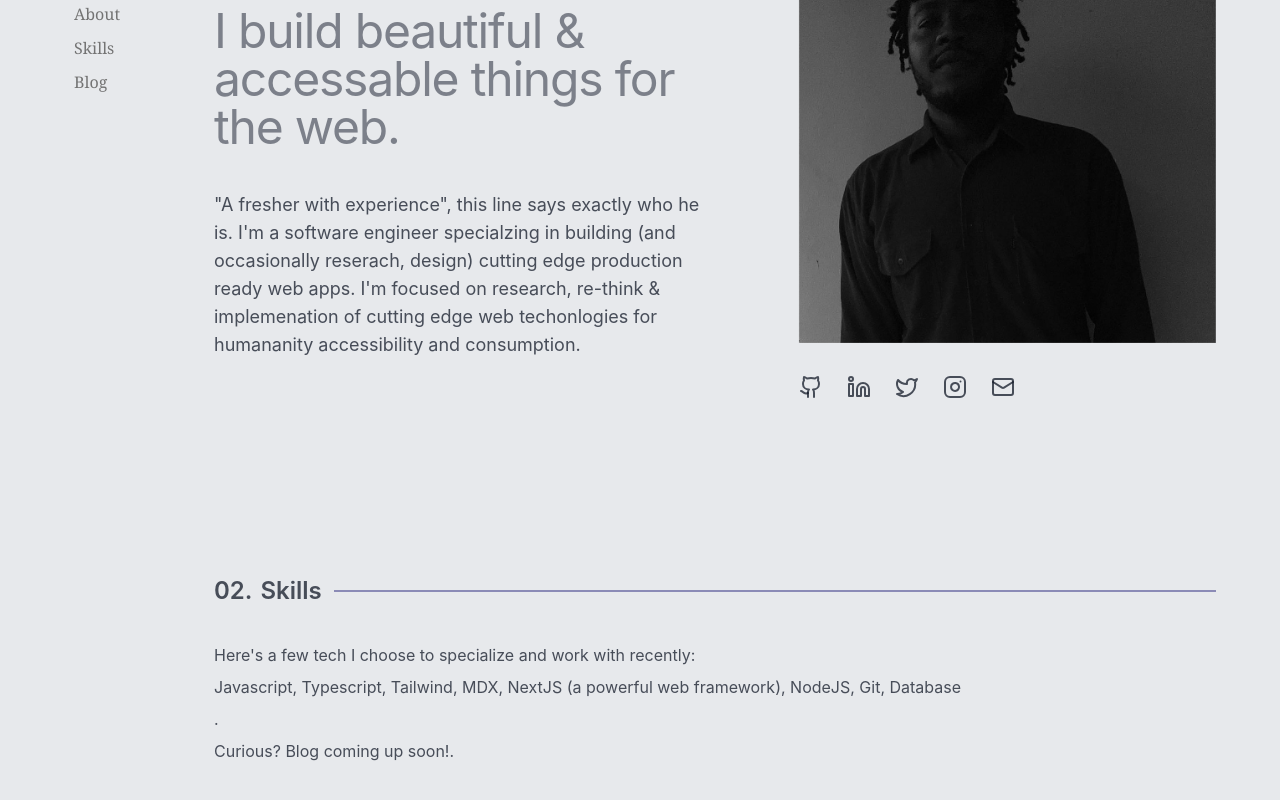
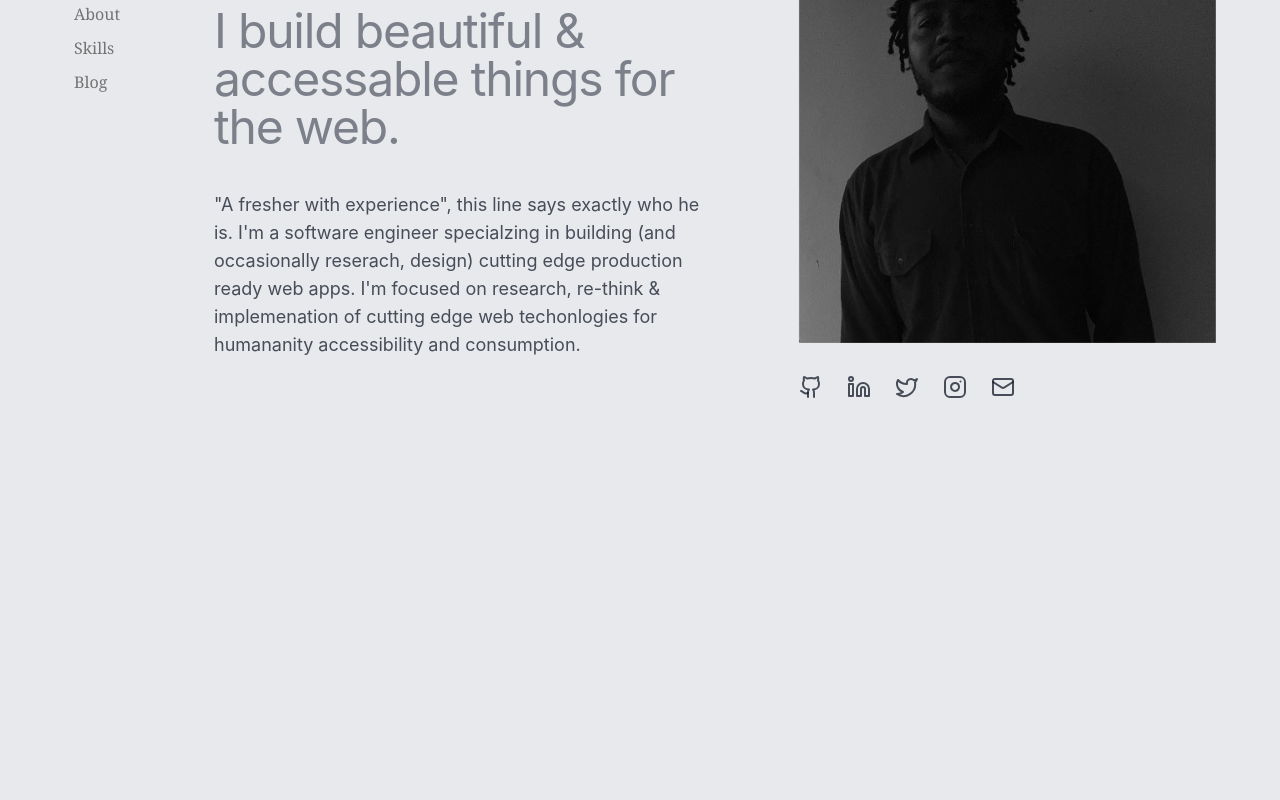
Before and after one commit to Nickblaq/Nickblaq, a Next.js app: page / in a window 1280 px wide. Shown: the part 234-1034 px from the top of the page. After the commit the page ends 857 px from the top, so only its background shows below. Built offline with nearby package versions, Linux system fonts and the light colour scheme.

Commit message:
0.0.8-remove skills section

```diff
--- a/app/page.jsx
+++ b/app/page.jsx
@@ -56,20 +56,6 @@ export default function Home() {
       </ul>
       </div>
     </section>
-
-
-    <section id='skills' className='mt-28 leading-loose'>
-      <HeaderSmall number='02' text='Skills' />
-
-      <p>Here's a few tech I choose to specialize and work with recently:
-      </p>
-
-      <p>Javascript, Typescript, Tailwind, MDX, NextJS (a powerful web framework), NodeJS, Git, Database
-      </p>.
-
-<p>Curious? Blog coming up soon!.</p>
-    </section>
-
     </main>
     </div>
     </>
```
